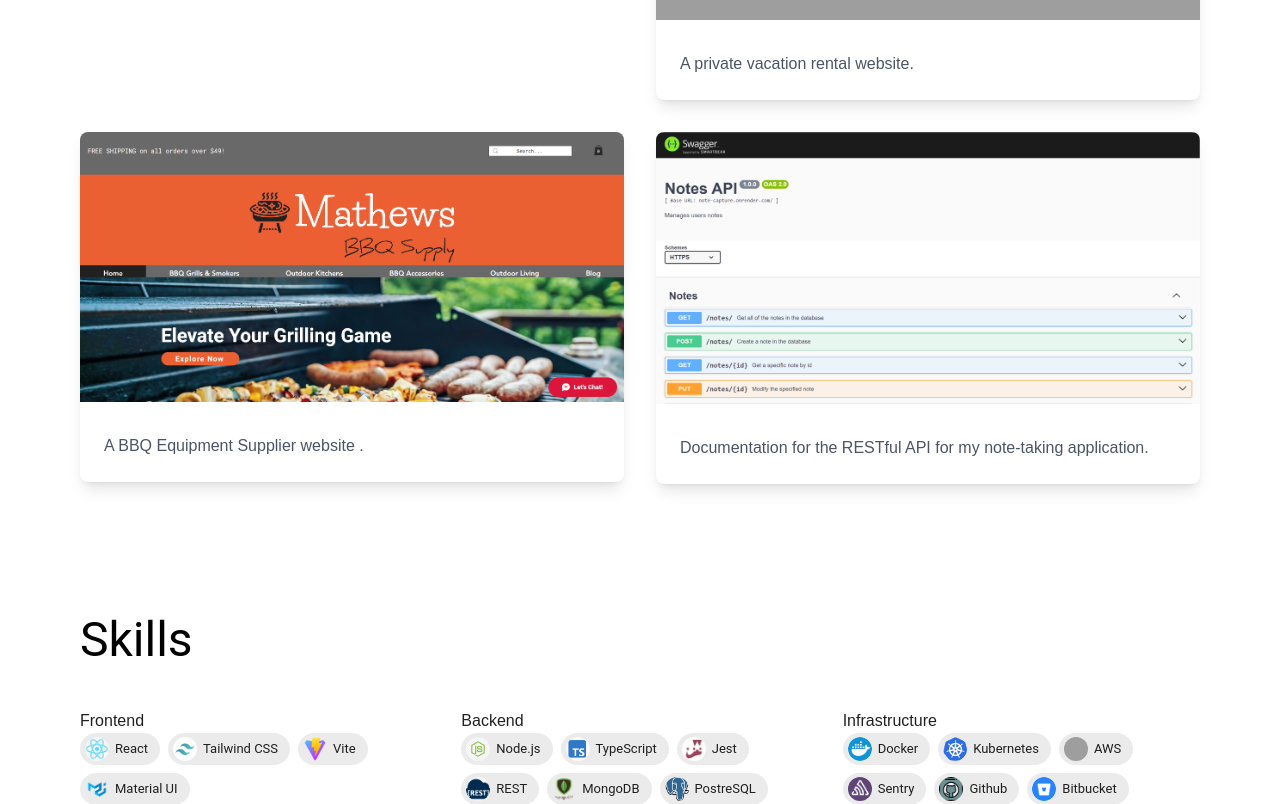
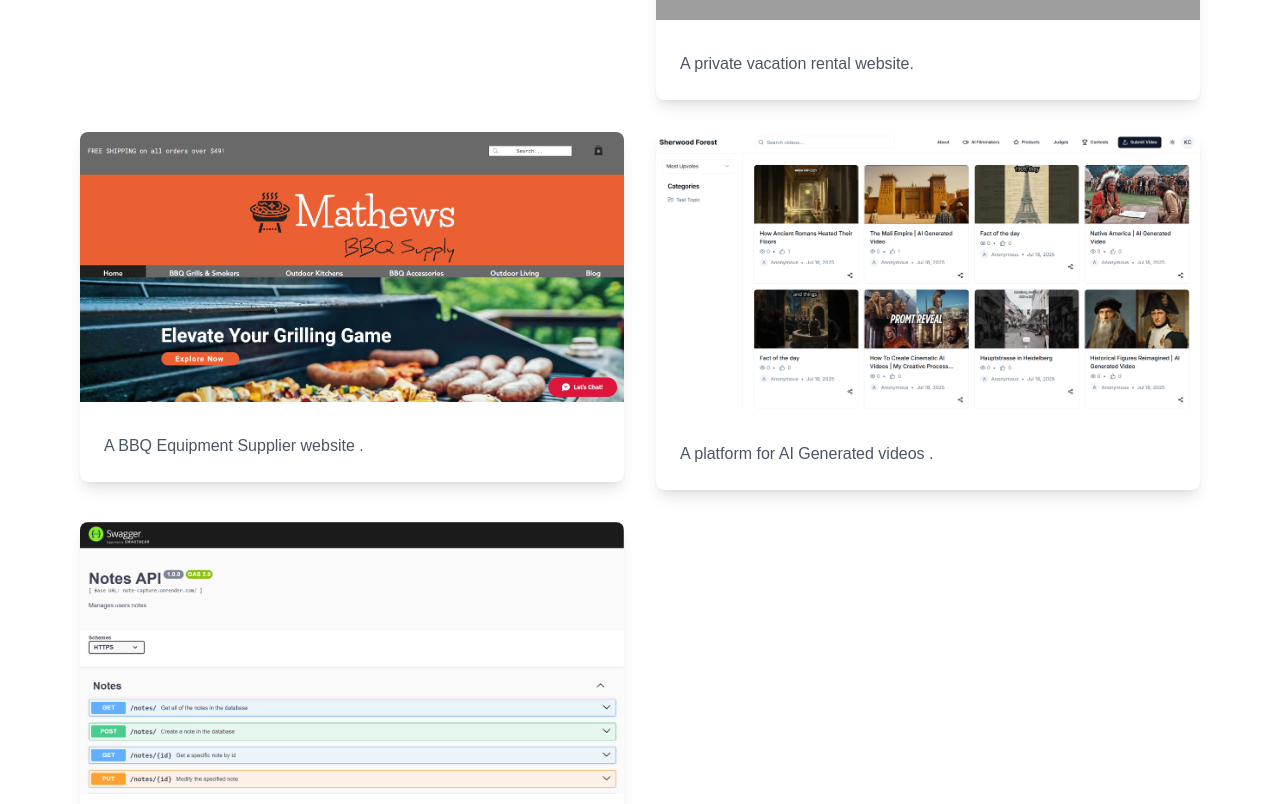
Before and after one commit to Yobamba/ednilson, a Next.js app: page / in a window 1280 px wide. Shown: the part 1320-2124 px from the top of the page. Built offline with nearby package versions, Linux system fonts and the light colour scheme; grey boxes are pictures that could not be loaded; what @mui/material-nextjs would draw is missing.

Commit message:
added another project

```diff
--- a/src/app/page.tsx
+++ b/src/app/page.tsx
@@ -35,6 +35,12 @@
     description: 'A BBQ Equipment Supplier website .',
     imageUrl: '/images/bbq.png',
     projectUrl: 'https://www.mathewsbbqsupply.com/'
+  },
+  {
+    title: "SherwoodAI",
+    description: 'A platform for AI Generated videos .',
+    imageUrl: '/images/sherwood.png',
+    projectUrl: 'https://sherwoodai.vercel.app/'
   },
   // {
   //   title: 'TO DO MANAGER',
```
Also changed, not shown: public/images/sherwood.png (added).
